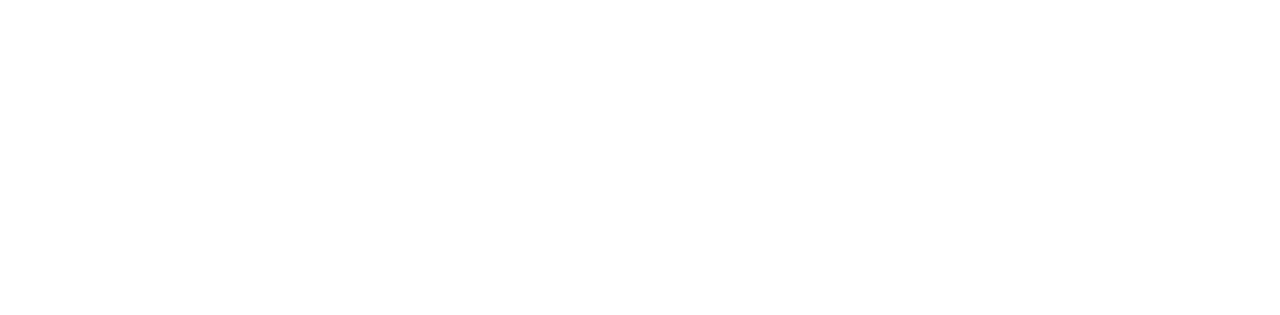
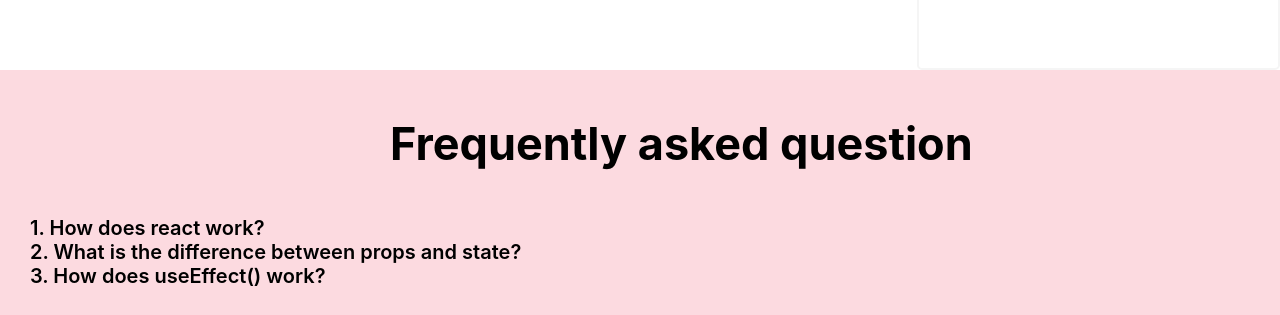
Before and after one commit to rhnchowdhury/Daily-Life-Activities, a React (Create React App) app: page / in a window 1280 px wide. Shown: the part 1914-2229 px from the top of the page. Before the commit the page ends 1819 px from the top, so only its background shows below. Built offline with nearby package versions, Linux system fonts and the light colour scheme.

Commit message:
footer part

```diff
--- a/package.json
+++ b/package.json
@@ -7,6 +7,7 @@
     "@testing-library/react": "^13.4.0",
     "@testing-library/user-event": "^13.5.0",
     "react": "^18.2.0",
+    "react-accessible-accordion": "^5.0.0",
     "react-dom": "^18.2.0",
     "react-scripts": "5.0.1",
     "web-vitals": "^2.1.4"
--- a/src/App.js
+++ b/src/App.js
@@ -1,6 +1,7 @@
 
 import './App.css';
 import Activity from './components/Activity/Activity';
+import Footer from './components/Footer/Footer';
 import Header from './components/Header/Header';
 
 function App() {
@@ -8,6 +9,7 @@ function App() {
     <div >
       <Header></Header>
       <Activity></Activity>
+      <Footer></Footer>
     </div>
   );
 }
--- /dev/null
+++ b/src/components/Footer/Footer.css
@@ -0,0 +1,19 @@
+.accordion {
+    background-color: rgb(252, 218, 224);
+    padding: 15px;
+}
+
+.ques-design {
+    margin-left: 30%;
+    font-size: 45px;
+}
+
+.accordion-design {
+    font-size: 20px;
+    font-weight: 600;
+}
+
+.accordion-p {
+    font-size: 20px;
+    font-weight: 400;
+}
--- /dev/null
+++ b/src/components/Footer/Footer.js
@@ -0,0 +1,44 @@
+import React from 'react';
+import { Accordion, AccordionItem, AccordionItemHeading, AccordionItemButton, AccordionItemPanel, } from 'react-accessible-accordion';
+import './Footer.css'
+const Footer = () => {
+    return (
+        <div className='accordion'>
+            <h1 className='ques-design'>Frequently asked question</h1>
+            <Accordion>
+                <AccordionItem>
+                    <AccordionItemHeading>
+                        <AccordionItemButton className='accordion-design'>
+                            1. How does react work?
+                        </AccordionItemButton>
+                    </AccordionItemHeading>
+                    <AccordionItemPanel>
+                        <p className='accordion-p'>ReactJS divides the UI into isolated reusable pieces of code known as components. React components work similarly to JavaScript functions as they accept arbitrary inputs called properties or props. It’s possible to have as many components as necessary without cluttering our code.</p>
+                    </AccordionItemPanel>
+                </AccordionItem>
+                <AccordionItem>
+                    <AccordionItemHeading>
+                        <AccordionItemButton className='accordion-design'>
+                            2. What is the difference between props and state?
+                        </AccordionItemButton>
+                    </AccordionItemHeading>
+                    <AccordionItemPanel>
+                        <p className='accordion-p'>Props are used to pass data from one component to another. The state is a local data storage that is local to the component only and cannot be passed to other components. The this.setState property is used to update the state values in the component.</p>
+                    </AccordionItemPanel>
+                </AccordionItem>
+                <AccordionItem>
+                    <AccordionItemHeading>
+                        <AccordionItemButton className='accordion-design'>
+                            3. How does useEffect() work?
+                        </AccordionItemButton>
+                    </AccordionItemHeading>
+                    <AccordionItemPanel>
+                        <p className='accordion-p'>By using this Hook, we tell React that our component needs to do something after render. React will remember the function we passed (we’ll refer to it as our “effect”), and call it later after performing the DOM updates. In this effect, we set the document title, but we could also perform data fetching or call some other imperative API.</p>
+                    </AccordionItemPanel>
+                </AccordionItem>
+            </Accordion>
+        </div>
+    );
+}
+
+export default Footer;
--- a/src/components/Routine/Routine.css
+++ b/src/components/Routine/Routine.css
@@ -4,6 +4,7 @@
     border: 2px solid whitesmoke;
     border-radius: 8px;
     margin-top: 25%;
+    margin-bottom: 20%;
     position: relative;
 }
 
```
Also changed, not shown: src/images/img.png (deleted), 1 other file (tests, documents, lock files or other folders).
